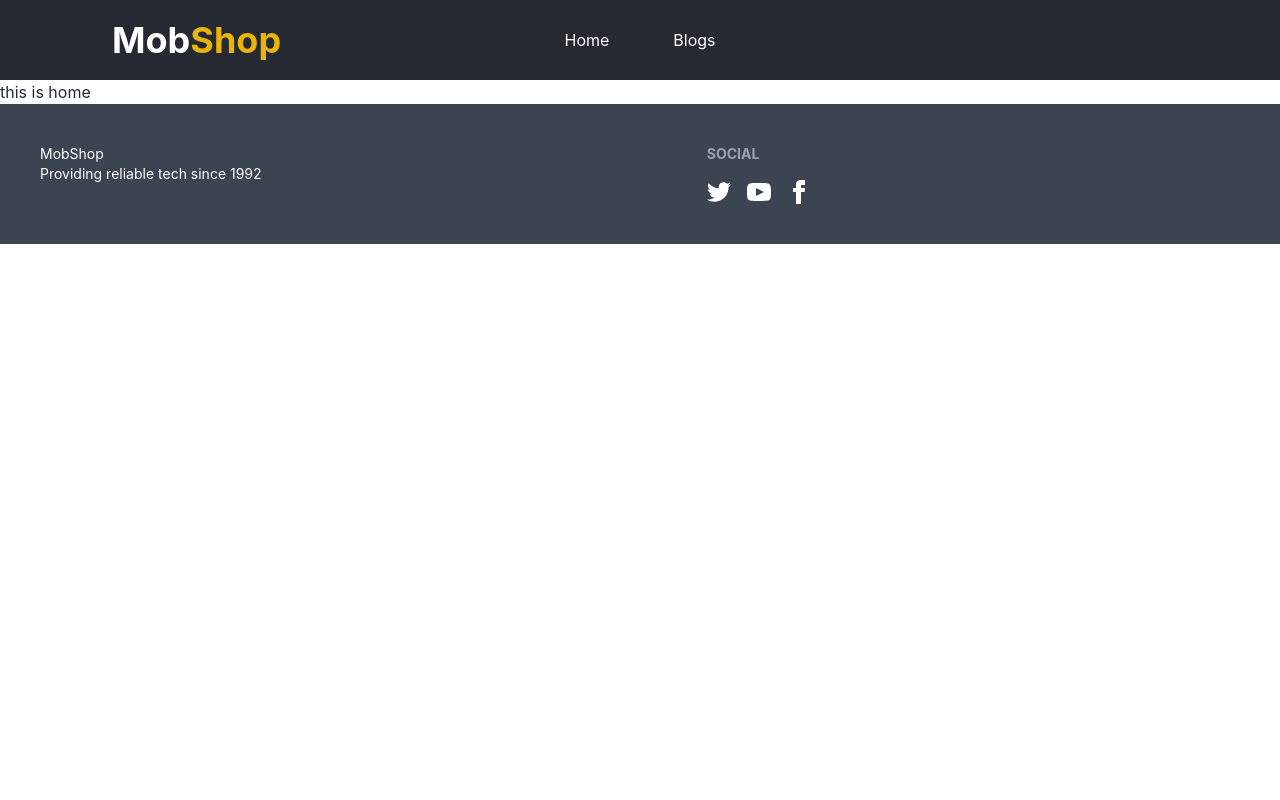
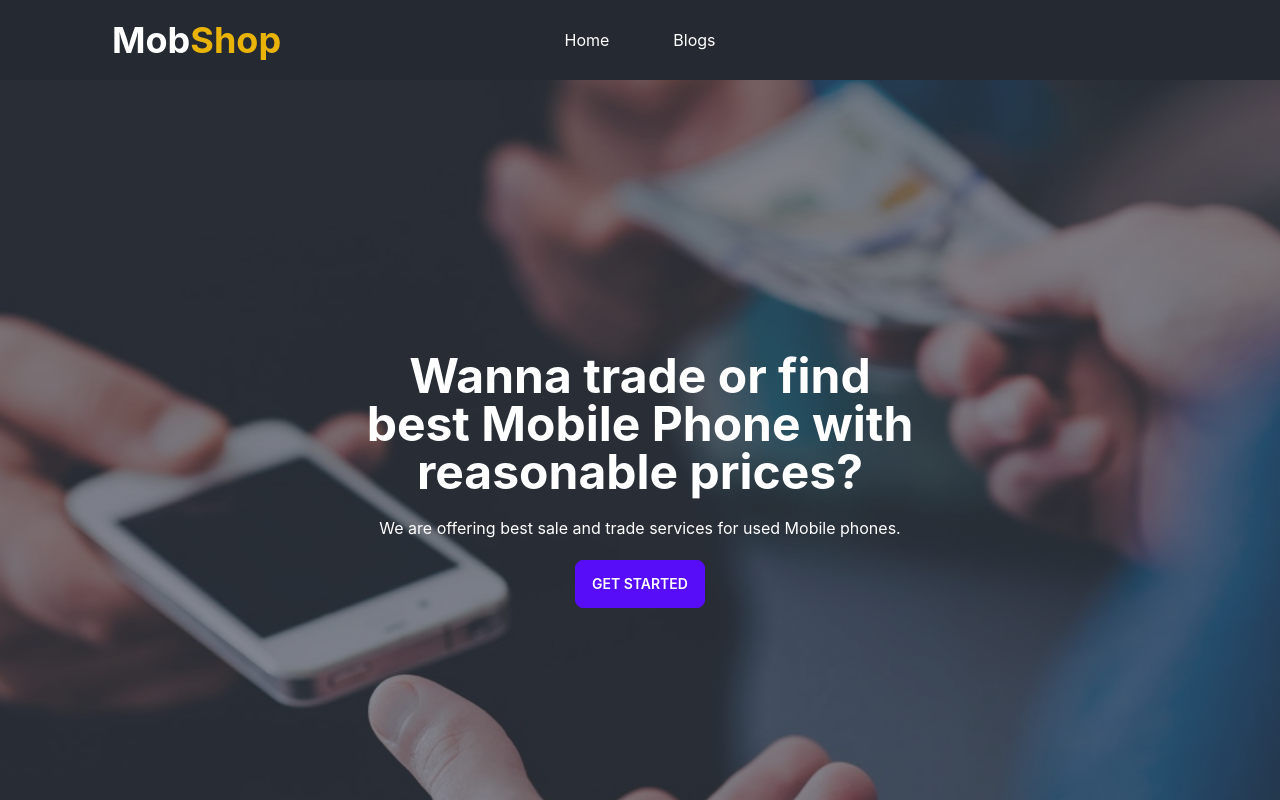
Before and after one commit to YasinSajeeb/mobshop-client, a React (Create React App) app: page / in a window 1280 px wide. Shown: the top 800 px of the page. Built offline with nearby package versions, Linux system fonts and the light colour scheme.

Commit message:
banner commit

```diff
--- /dev/null
+++ b/src/Pages/Home/Banner/Banner.js
@@ -0,0 +1,26 @@
+import React from "react";
+import banner from "../../../assets/Banner.jpeg";
+
+const Banner = () => {
+  return (
+    <div
+      className="hero sm:w-full lg:min-h-screen"
+      style={{ backgroundImage: `url(${banner})` }}
+    >
+      <div className="hero-overlay bg-opacity-60"></div>
+      <div className="hero-content text-center text-neutral-content">
+        <div className="max-w-xl">
+          <h1 className="mb-5 text-xl lg:text-5xl font-bold text-white">
+            Wanna trade or find best Mobile Phone with reasonable prices?
+          </h1>
+          <p className="mb-5 text-white">
+            We are offering best sale and trade services for used Mobile phones.
+          </p>
+          <button className="btn btn-primary">Get Started</button>
+        </div>
+      </div>
+    </div>
+  );
+};
+
+export default Banner;
--- a/src/Pages/Home/Home/Home.js
+++ b/src/Pages/Home/Home/Home.js
@@ -1,9 +1,10 @@
 import React from 'react';
+import Banner from '../Banner/Banner';
 
 const Home = () => {
     return (
         <div>
-            <h3>this is home</h3>
+            <Banner></Banner>
         </div>
     );
 };
--- a/src/Pages/Shared/Header/Header.js
+++ b/src/Pages/Shared/Header/Header.js
@@ -12,19 +12,19 @@ const Header = () => {
     // }
 
     const menuItems = <>
-        <li className='hover:text-[#fb6230]'><Link to='/'>Home</Link></li>
-        <li className='hover:text-[#fb6230]'></li>
-        <li className='hover:text-[#fb6230]'><Link to='/blogs'>Blogs</Link></li>
+        <li className='hover:text-yellow-500'><Link to='/'>Home</Link></li>
+        <li className='hover:text-yellow-500'></li>
+        <li className='hover:text-yellow-500'><Link to='/blogs'>Blogs</Link></li>
         {/* <li>{
             user?.uid ?
                 <>
-                    <Link className='hover:text-[#fb6230]' to='/dashboard'>Dashboard</Link>
-                    <button onClick={handleLogOut} className="btn btn-ghost border-0 rounded-none hover:rounded-none hover:text-[#fb6230]">LogOut</button>
+                    <Link className='hover:text-yellow-500' to='/dashboard'>Dashboard</Link>
+                    <button onClick={handleLogOut} className="btn btn-ghost border-0 rounded-none hover:rounded-none hover:text-yellow-500">LogOut</button>
                 </>
                 :
                 <>
-                    <Link className='hover:text-[#fb6230]' to='/login'>Login</Link>
-                    <Link className='hover:text-[#fb6230]' to='/signup'>Sign Up</Link>
+                    <Link className='hover:text-yellow-500' to='/login'>Login</Link>
+                    <Link className='hover:text-yellow-500' to='/signup'>Sign Up</Link>
                 </>
         }</li> */}
     </>
```
